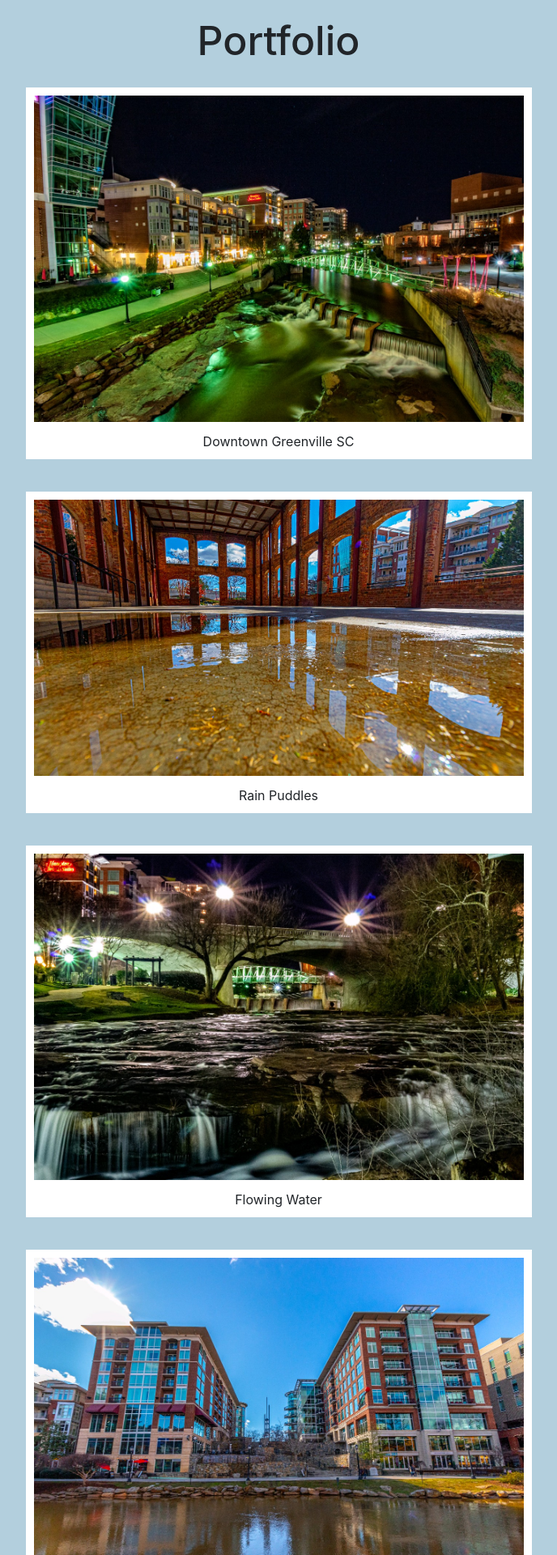
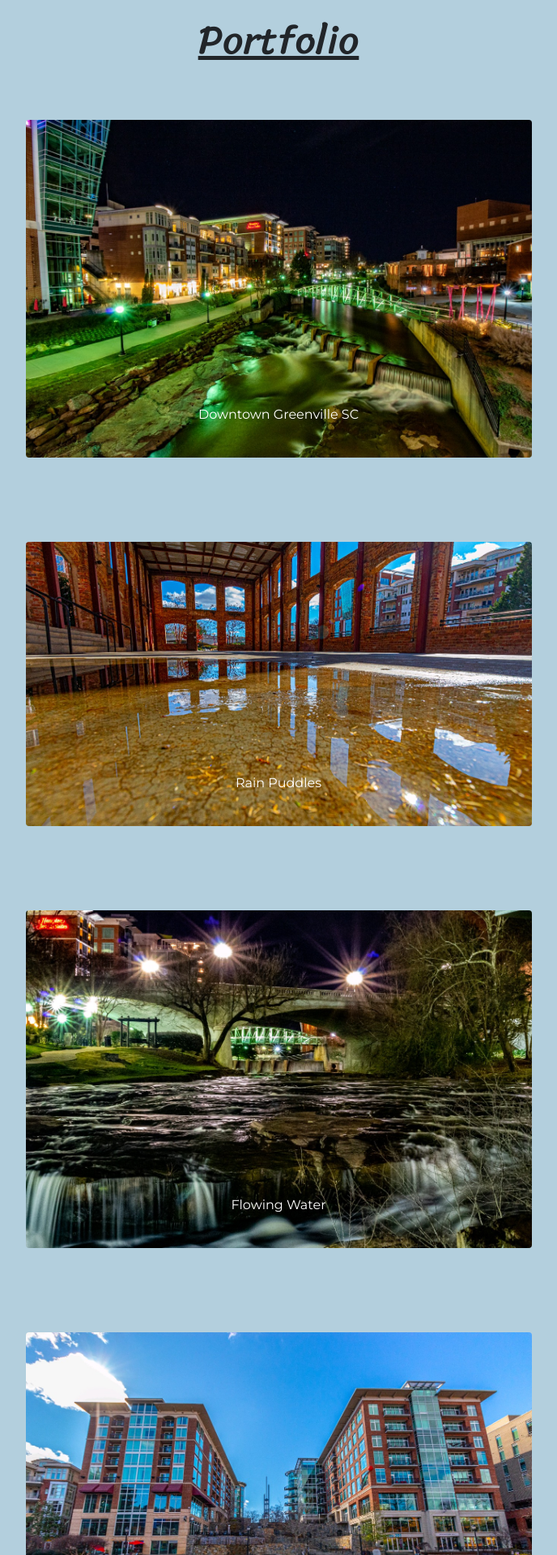
Before and after one commit to TheLukeRussell/7-1-django-image-portfolio, a Django app: page / in a window 1280 px wide. Shown: the top 1920 px of the page at 81% size, without its empty margins (296-984 px from the left). Run offline with Django 3.2, Linux system fonts and the light colour scheme; data comes from the database, SQL or seed files in the repository; both versions use the stored data as it was after the commit; some libraries are stand-ins or nearby versions.

Commit message:
styled the image board

```diff
--- a/images/static/styles.css
+++ b/images/static/styles.css
@@ -1,3 +1,5 @@
+@import url('https://fonts.googleapis.com/css?family=Montserrat|Sriracha&display=swap');
+
 body {
     background-color: #B3CFDD;
     text-align: center;
@@ -5,20 +7,29 @@ body {
 
 img {
     width: 100%;
+    border-radius: 4px;
 }
 
 #title {
     font-size: 50px;
     padding: 20px;
+    font-family: 'Sriracha', cursive;
 }
 
 #image-container {
-    padding: 10px;
-    padding-bottom: 0px;
-    background-color: #fff;
+    background-color: #B3CFDD;
+    padding: 0;
+    margin-bottom: 40px;
+    margin-top: 40px;
+}
+
+#image-container:hover {
+    box-shadow: 0px 0px 42px -12px rgba(0,0,0,0.75);
+    transition: ease .2s;
 }
 
 #image-name {
     margin-top: 12px;
-    padding-bottom: 10px;
+    padding-bottom: 5px;
+    font-family: 'Montserrat', sans-serif;
 }
--- a/templates/home.html
+++ b/templates/home.html
@@ -7,6 +7,7 @@
     <title>Portfolio</title>
 
     {% load static %}
+    <link href="https://fonts.googleapis.com/css?family=Montserrat|Sriracha&display=swap" rel="stylesheet">
     <link rel="stylesheet" href="https://stackpath.bootstrapcdn.com/bootstrap/4.4.1/css/bootstrap.min.css"
         integrity="sha384-Vkoo8x4CGsO3+Hhxv8T/Q5PaXtkKtu6ug5TOeNV6gBiFeWPGFN9MuhOf23Q9Ifjh" crossorigin="anonymous">
     <link rel="stylesheet" href="{% static 'styles.css' %}">
@@ -14,15 +15,19 @@
 
 <body>
     <div class="container-fluid">
-        <h1 id='title'>Portfolio</h1>
+        <h1 id='title'><u>Portfolio</u></h1>
+        <div class="carousel slide">
+        <div class="carousel-inner">
         {% for image in object_list %}
-        <div class="col-6 offset-3" id="image-container">
+        <div class="col-6 offset-3 item{% if forloop.first %} active{% endif %}" id="image-container">
             <img src="{{ image.cover.url }}" alt="{{ image.title }}">
-            <p id="image-name">{{ image.title }}</p>
+            <p class='carousel-caption capt' id="image-name">{{ image.title }}</p>
         </div>
         <br>
         {% endfor %}
+        </div>
     </div>
+        </div>
 </body>
 
 </html>
```
Also changed, not shown: db.sqlite3, media/images/1C213EF0-EA81-496B-BA56-BBB75B8CD5D7_1DEoTcV.jpeg (added), media/images/29EDF9D3-6E94-4C72-A6DA-6226BCF41D39.jpeg (added), media/images/3030C9E1-461C-4529-8968-28805F5ACA4F_wF2aYSB.jpeg (added), media/images/AAB19B52-A1BC-461C-B466-57C7BECDA21A.jpeg (added), media/images/FCB66453-5C68-44BF-8331-60A0C687DE68.jpeg (added).
